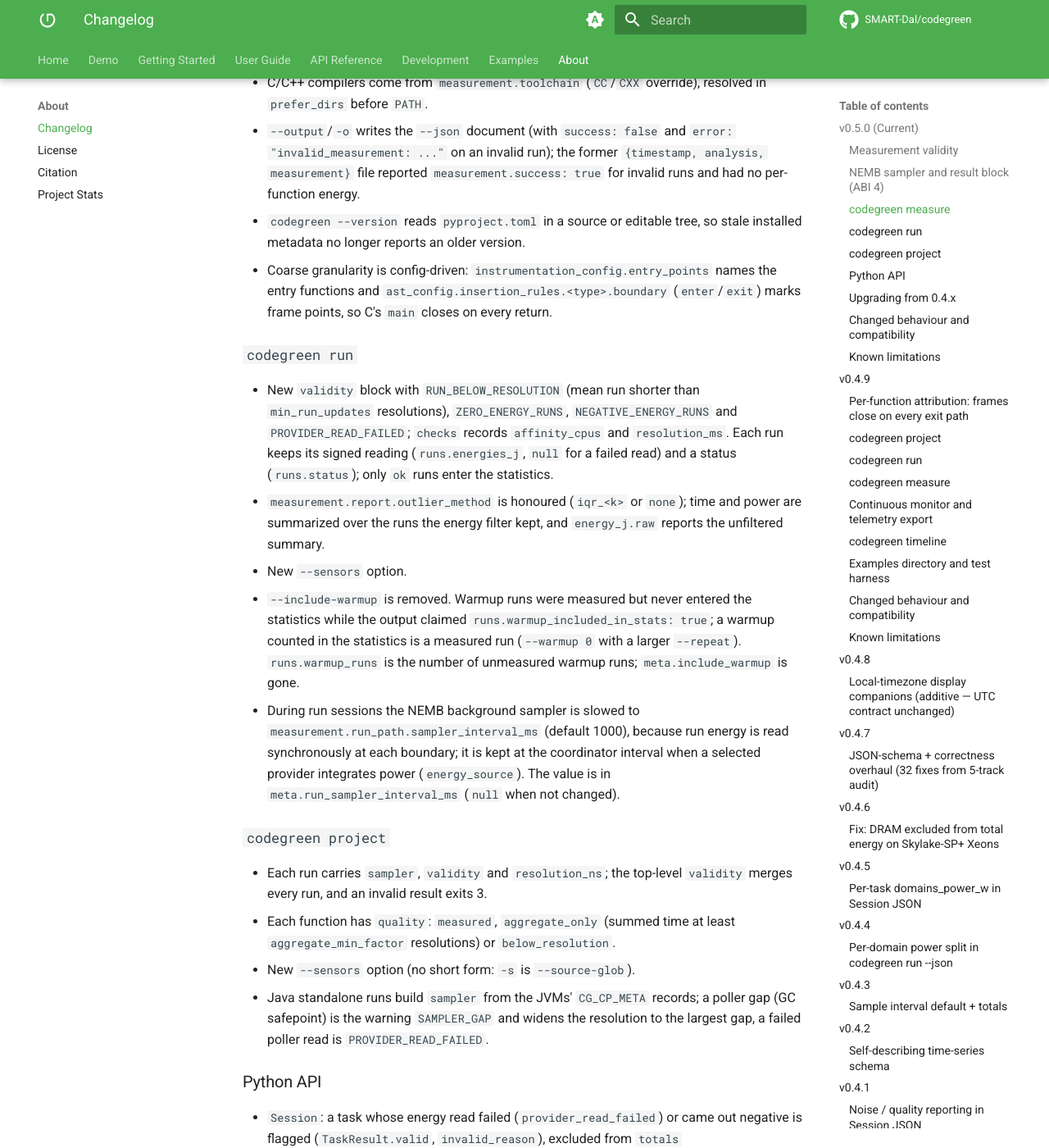
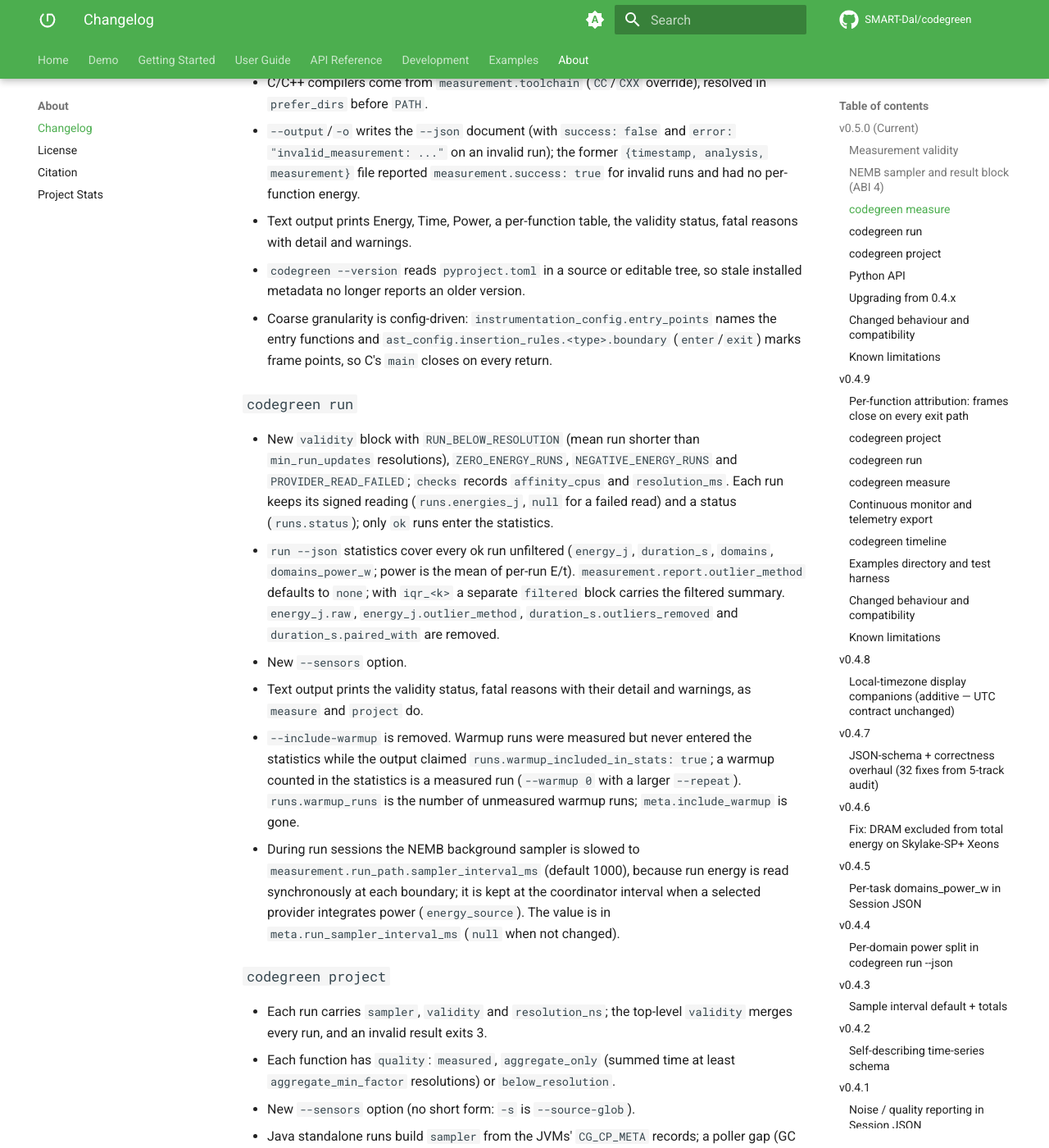
Before and after one commit to SMART-Dal/codegreen, an MkDocs documentation site: the page built from docs/website/docs/about/changelog.md, in a window 1280 px wide and 1400 px high, scrolled down 3472 px. Shown: the whole window at 82% size. Built offline with MkDocs 1.6.1 and Material for MkDocs 9.7.7, drawn with Linux system fonts in a browser that asks for light colours; comment, search, counter and statistics services are not loaded; some of the changed text lies outside the part shown.

Commit message:
Bring the 0.5.0 changelog in line with the run statistics, text output, Session warnings and RAPL zone rule

```diff
--- a/docs/website/docs/about/changelog.md
+++ b/docs/website/docs/about/changelog.md
@@ -41,14 +41,16 @@
 - The child's exit code and a timeout are reported (`INCOMPLETE_CRASH`, `INCOMPLETE_TIMEOUT`); a malformed result block raises instead of being ignored. A compile error is `COMPILE_FAILED` with the compiler output.
 - C/C++ compilers come from `measurement.toolchain` (`CC`/`CXX` override), resolved in `prefer_dirs` before `PATH`.
 - `--output`/`-o` writes the `--json` document (with `success: false` and `error: "invalid_measurement: ..."` on an invalid run); the former `{timestamp, analysis, measurement}` file reported `measurement.success: true` for invalid runs and had no per-function energy.
+- Text output prints Energy, Time, Power, a per-function table, the validity status, fatal reasons with detail and warnings.
 - `codegreen --version` reads `pyproject.toml` in a source or editable tree, so stale installed metadata no longer reports an older version.
 - Coarse granularity is config-driven: `instrumentation_config.entry_points` names the entry functions and `ast_config.insertion_rules.<type>.boundary` (`enter`/`exit`) marks frame points, so C's `main` closes on every return.
 
 ### `codegreen run`
 
 - New `validity` block with `RUN_BELOW_RESOLUTION` (mean run shorter than `min_run_updates` resolutions), `ZERO_ENERGY_RUNS`, `NEGATIVE_ENERGY_RUNS` and `PROVIDER_READ_FAILED`; `checks` records `affinity_cpus` and `resolution_ms`. Each run keeps its signed reading (`runs.energies_j`, `null` for a failed read) and a status (`runs.status`); only `ok` runs enter the statistics.
-- `measurement.report.outlier_method` is honoured (`iqr_<k>` or `none`); time and power are summarized over the runs the energy filter kept, and `energy_j.raw` reports the unfiltered summary.
+- `run --json` statistics cover every ok run unfiltered (`energy_j`, `duration_s`, `domains`, `domains_power_w`; power is the mean of per-run E/t). `measurement.report.outlier_method` defaults to `none`; with `iqr_<k>` a separate `filtered` block carries the filtered summary. `energy_j.raw`, `energy_j.outlier_method`, `duration_s.outliers_removed` and `duration_s.paired_with` are removed.
 - New `--sensors` option.
+- Text output prints the validity status, fatal reasons with their detail and warnings, as `measure` and `project` do.
 - `--include-warmup` is removed. Warmup runs were measured but never entered the statistics while the output claimed `runs.warmup_included_in_stats: true`; a warmup counted in the statistics is a measured run (`--warmup 0` with a larger `--repeat`). `runs.warmup_runs` is the number of unmeasured warmup runs; `meta.include_warmup` is gone.
 - During run sessions the NEMB background sampler is slowed to `measurement.run_path.sampler_interval_ms` (default 1000), because run energy is read synchronously at each boundary; it is kept at the coordinator interval when a selected provider integrates power (`energy_source`). The value is in `meta.run_sampler_interval_ms` (`null` when not changed).
 
@@ -61,6 +63,7 @@
 
 ### Python API
 
+- `Session.stop()` emits every validity reason and warning (including `GPU_IN_TOTAL`) as a `RuntimeWarning`.
 - `Session`: a task whose energy read failed (`provider_read_failed`) or came out negative is flagged (`TaskResult.valid`, `invalid_reason`), excluded from `totals` (`totals.invalid_tasks`) and named in the report's `validity`; `meta.measurement_quality` reports it. It was a silent 0 J before.
 - `Monitor`: a failed sample read is written as `{"type": "sample", "t": ..., "valid": false}`, skipped by annotations, the in-memory deque and exporters, and counted (`invalid_samples`); valid samples carry `valid: true`. The summary adds `validity`. A failed read used to be 0 J, which produced a negative delta followed by a spike of the whole cumulative counter.
 - Injected runtime files are removed before their directories.
@@ -80,11 +83,12 @@
 
 - **Pinning the measured process to one CPU** carries the warning `AFFINITY_SINGLE_CPU`; the sampler thread then competes with the workload, which shows up as the fatal `SAMPLER_STARVED`. Pin to at least `min_affinity_cpus` (default 2) CPUs.
 - **Short windows are invalid.** A root window spanning fewer than `min_window_samples` sampler readings is `TOTAL_BELOW_RESOLUTION`; a `run` shorter than `min_run_updates` resolutions is `RUN_BELOW_RESOLUTION`.
+- **RAPL zones:** the zone rule (a psys zone alone when present, else every top-level zone plus its dram sub-zones, never core) is one config entry, `measurement.nemb.providers.intel_rapl.superset_zone` / `disjoint_subzone`, read by NEMB and the Java poller. Zones that share a name keep their own domain (`dram`, `dram-1`), so domain keys on multi-socket hosts change.
 - **`codegreen init`** writes registry-named provider flags and the detected sensors as `default_sensors`, and no longer shrinks `measurement_buffer_size` to 500 on shared servers and hosts with less than 4 GB of memory (a 5 s window at the default 10 ms interval).
 
 ### Known limitations
 
-- A provider that fails while others read still rejects the whole reading (counted in `rejected_readings`); per-provider correlation is planned.
+- A provider that fails while others read still rejects the whole reading (counted in `rejected_readings`); a provider that stops reporting is the fatal `PROVIDER_STALLED`.
 - Concurrent threads inside instrumented frames are each charged the whole package energy (`OVERLAPPING_THREADS`), so exclusive energies can sum above the total.
 
 ## v0.4.9
```
